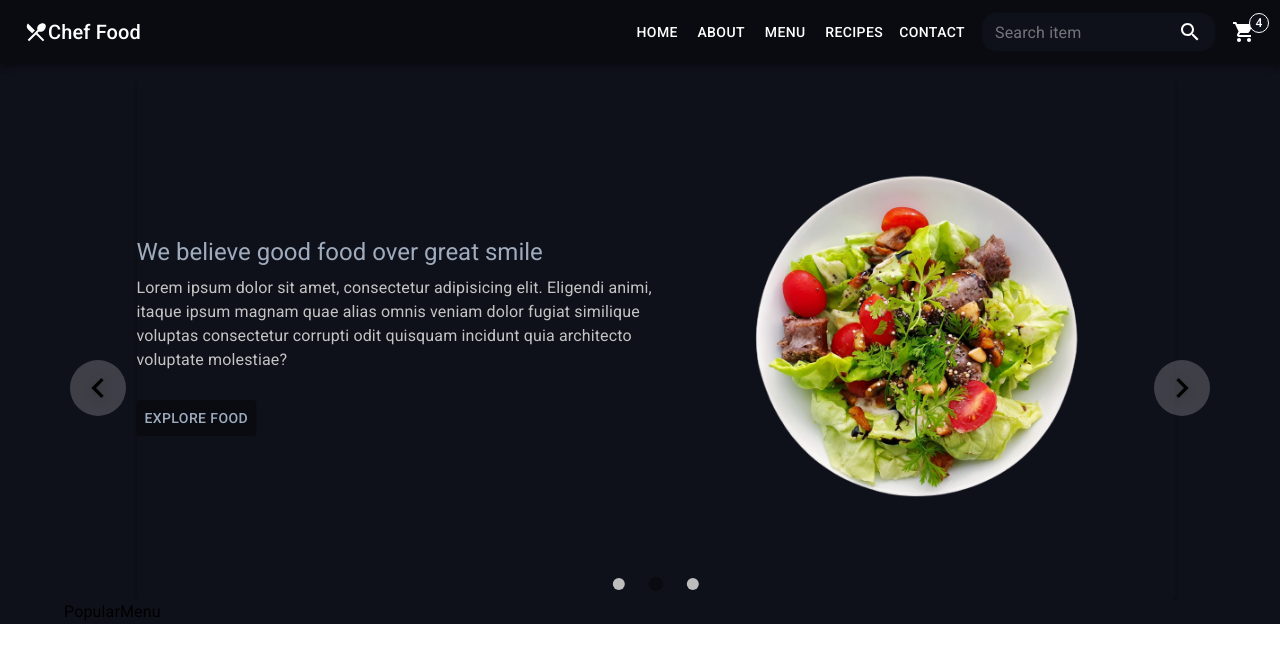
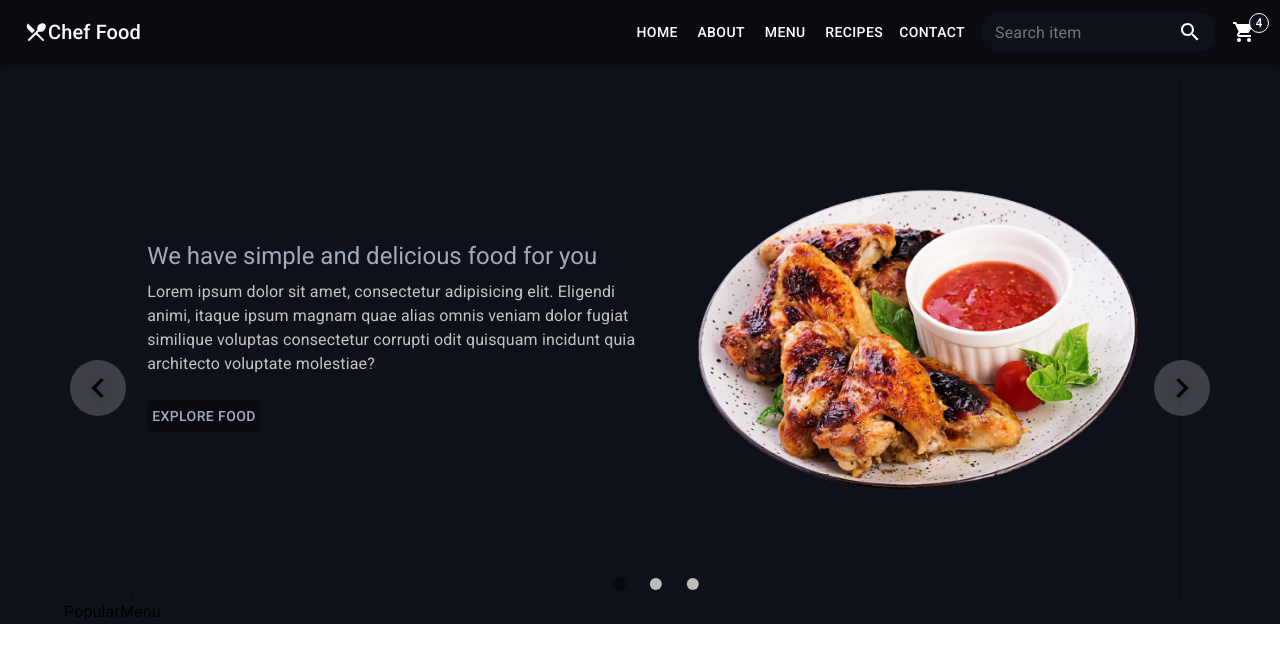
Before and after one commit to aleroses/chef-food, a React (Vite) app: page / in a window 1280 px wide. Shown: the top 662 px of the page. Built offline with nearby package versions, Linux system fonts and the light colour scheme.

Commit message:
update infinite sliders

```diff
--- a/src/components/hero-slider/ChevronIcon.jsx
+++ b/src/components/hero-slider/ChevronIcon.jsx
@@ -4,24 +4,41 @@ import {
   ChevronRight as ChevronRightIcon,
 } from "@mui/icons-material";
 
-import { sliderData } from "../../assets/fake-data/slider";
-
 export const ChevronIcon = ({
   action,
   position,
   setAutoPlay,
   setCurrentIndex,
+  currentIndex,
+  setTransitionEnabled,
+  totalSlides,
+  actualSlides,
 }) => {
   const nextSlide = () => {
-    setCurrentIndex((prev) =>
-      prev === sliderData.length - 1 ? 0 : prev + 1
-    );
+    if (currentIndex === totalSlides - 2) {
+      setTransitionEnabled(false);
+      setCurrentIndex(totalSlides - 1);
+
+      setTimeout(() => {
+        setTransitionEnabled(false);
+        setCurrentIndex(1);
+      }, 50);
+    } else {
+      setCurrentIndex((prev) => prev + 1);
+    }
   };
 
   const prevSlide = () => {
-    setCurrentIndex((prev) =>
-      prev === 0 ? sliderData.length - 1 : prev - 1
-    );
+    if (currentIndex === 1) {
+      setTransitionEnabled(false);
+      setCurrentIndex(0);
+      setTimeout(() => {
+        setTransitionEnabled(false);
+        setCurrentIndex(actualSlides);
+      }, 50);
+    } else {
+      setCurrentIndex((prev) => prev - 1);
+    }
   };
 
   return (
--- a/src/components/hero-slider/HeroSlider.jsx
+++ b/src/components/hero-slider/HeroSlider.jsx
@@ -1,4 +1,4 @@
-import { useEffect, useState } from "react";
+import { useEffect, useRef, useState } from "react";
 import {
   Box,
   Button,
@@ -16,6 +16,19 @@ import { NavigationDots } from "./NavigationDots";
 export const HeroSlider = () => {
   const [currentIndex, setCurrentIndex] = useState(0);
   const [autoPlay, setAutoPlay] = useState(true);
+  const [transitionEnabled, setTransitionEnabled] =
+    useState(true);
+
+  const sliderRef = useRef(null);
+
+  const slides = [
+    sliderData[sliderData.length - 1],
+    ...sliderData,
+    sliderData[0],
+  ];
+
+  const totalSlides = slides.length;
+  const actualSlides = sliderData.length;
 
   useEffect(() => {
     if (!autoPlay) return;
@@ -24,9 +37,20 @@ export const HeroSlider = () => {
 
     const interval = setInterval(() => {
       console.log("Interval activo");
-      setCurrentIndex((prev) =>
-        prev === sliderData.length - 1 ? 0 : prev + 1
-      );
+      setCurrentIndex((prev) => {
+        const newIndex = prev + 1;
+
+        if (newIndex === totalSlides - 1) {
+          setTimeout(() => {
+            setTransitionEnabled(false);
+            setCurrentIndex(1);
+          }, 900);
+
+          return newIndex;
+        }
+        // prev === sliderData.length - 1 ? 0 : prev + 1;
+        return newIndex;
+      });
     }, 3000);
 
     return () => {
@@ -34,19 +58,37 @@ export const HeroSlider = () => {
       console.log("Limpiando interval...");
       clearInterval(interval);
     };
-  }, [autoPlay]);
+  }, [autoPlay, totalSlides]);
+
+  useEffect(() => {
+    // Reactivamos la transición después del "salto"
+    if (!transitionEnabled) {
+      setTimeout(() => {
+        setTransitionEnabled(true);
+      }, 50);
+    }
+  }, [transitionEnabled]);
 
   const goToSlide = (index) => {
-    setCurrentIndex(index);
+    setCurrentIndex(index + 1);
   };
+
+  // Calculamos el índice real para los dots de navegación
+  const realIndex =
+    currentIndex === 0
+      ? actualSlides - 1
+      : currentIndex === totalSlides - 1
+      ? 0
+      : currentIndex - 1;
 
   return (
     <Box
+      component="section"
       sx={{
         position: "relative",
-        width: "82vw",
+        width: "82%",
         height: "65vh",
-        display: "grid",
+        // display: "grid",
         justifySelf: "center",
 
         overflow: "hidden",
@@ -56,49 +98,52 @@ export const HeroSlider = () => {
         },
         // borderRadius: "1rem",
         // bgcolor: "red",
+        p: 0,
       }}
+      onMouseEnter={() => setAutoPlay(false)}
+      onMouseLeave={() => setAutoPlay(true)}
     >
       <Box
+        ref={sliderRef}
         sx={{
-          width: `${sliderData.length * 100}%`,
-          // height: "100%",
+          width: `${totalSlides * 100}%`,
+          height: "100%",
           display: "flex",
-          transform: `${
-            currentIndex === 0
-              ? "translateX(0)"
-              : `translateX(-${
-                  (currentIndex * 100) / sliderData.length
-                }%)`
-          }   `,
-          transition: `${
-            currentIndex === 0
-              ? "none"
-              : "transform 0.9s ease-out"
-          }`,
+          transform: `translateX(-${
+            (currentIndex * 100) / totalSlides
+          }%)`,
+          transition: transitionEnabled
+            ? "transform 0.9s ease-out"
+            : "none",
+
+          // bgcolor: "blue",
         }}
       >
-        {sliderData.map((item) => (
+        {slides.map((item, index) => (
           <Box
-            key={item.title}
+            // component="section"
+            key={`${item.id}-${index}`}
             sx={{
-              justifyItems: "center",
-              width: `${100 / sliderData.length}%`,
+              width: `${100 / totalSlides}%`,
               height: "100%",
+
+              display: "flex",
+              alignItems: "center",
               // bgcolor: "yellow",
               // flexShrink: 0,
             }}
           >
             <Card
               sx={{
-                width: "99%",
+                width: "100%",
                 height: "100%",
-                // aspectRatio: 16 / 9,
                 display: "flex",
-                bgcolor: "secondary.main",
                 flexDirection: {
                   xs: "column",
                   md: "row",
                 },
+                bgcolor: "secondary.main",
+                // aspectRatio: 16 / 9,
               }}
             >
               <Box
@@ -108,19 +153,18 @@ export const HeroSlider = () => {
                   display: "flex",
                   justifyContent: "center",
                   flexDirection: "column",
+                  p: { xs: 1, sm: 2 }, // Padding responsive
+                  gap: 2,
                 }}
               >
                 <CardContent
                   sx={{
                     width: "100%",
                     height: "auto",
-                    minHeight: {
-                      xs: "50%",
-                      sm: "30%",
-                    },
                     // textWrap: "balance",
                     // p: [0, 2, 2],
                     p: 0,
+                    gap: 2,
                     // flex: "1 0 auto",
                     // bgcolor: "red",
                   }}
@@ -130,11 +174,23 @@ export const HeroSlider = () => {
                     gutterBottom
                     sx={{
                       color: "text.secondary",
+                      fontSize: {
+                        xs: "1.2rem",
+                        sm: "1.5rem",
+                      },
                     }}
                   >
                     {item.title}
                   </Typography>
-                  <Typography component="p">
+                  <Typography
+                    component="p"
+                    sx={{
+                      fontSize: {
+                        xs: "0.8rem",
+                        sm: "1rem",
+                      },
+                    }}
+                  >
                     {item.desc}
                   </Typography>
                 </CardContent>
@@ -144,12 +200,16 @@ export const HeroSlider = () => {
                   }}
                 >
                   <Button
-                    size="medium"
+                    size="small"
                     sx={{
                       bgcolor: "primary.main",
                       color: "text.secondary",
                       "&:hover": {
                         bgcolor: "secondary.main",
+                      },
+                      fontSize: {
+                        xs: "0.7rem",
+                        sm: "0.875rem",
                       },
                     }}
                   >
@@ -183,16 +243,27 @@ export const HeroSlider = () => {
         position={{ left: { xs: 5, sm: 20, md: 70 } }}
         setAutoPlay={setAutoPlay}
         setCurrentIndex={setCurrentIndex}
+        currentIndex={currentIndex}
+        setTransitionEnabled={setTransitionEnabled}
+        totalSlides={totalSlides}
+        actualSlides={actualSlides}
+        // onClick={handlePrev}
       />
       <ChevronIcon
         action="next"
         position={{ right: { xs: 5, sm: 20, md: 70 } }}
         setAutoPlay={setAutoPlay}
         setCurrentIndex={setCurrentIndex}
+        currentIndex={currentIndex}
+        setTransitionEnabled={setTransitionEnabled}
+        totalSlides={totalSlides}
+        actualSlides={actualSlides}
+        // onClick={handleNext}
       />
 
       <NavigationDots
-        currentIndex={currentIndex}
+        // currentIndex={currentIndex}
+        currentIndex={realIndex}
         goToSlide={goToSlide}
       />
     </Box>
```
